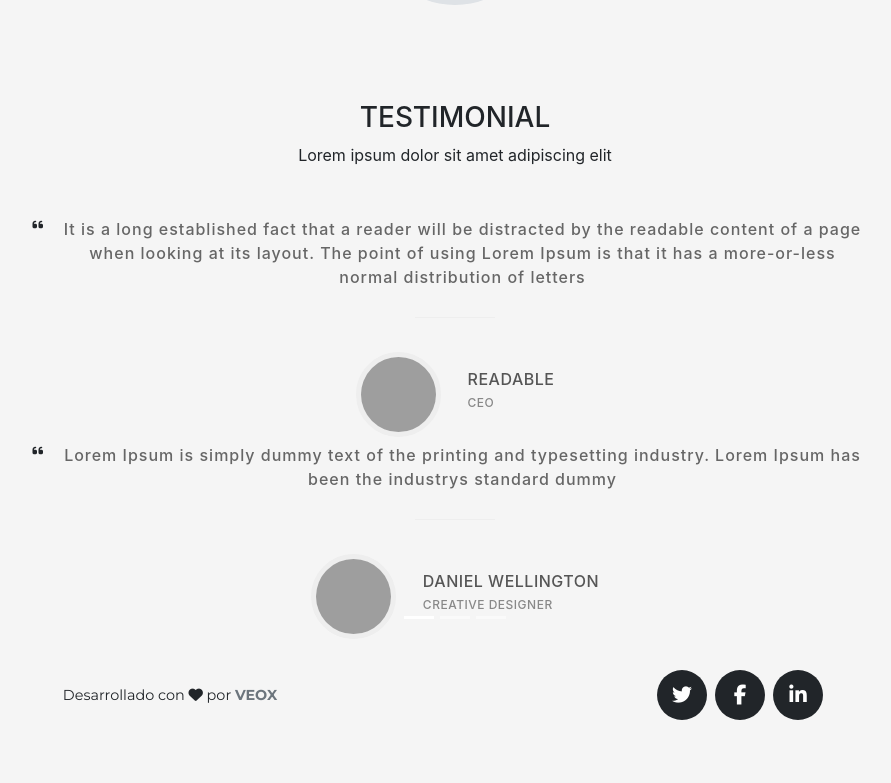
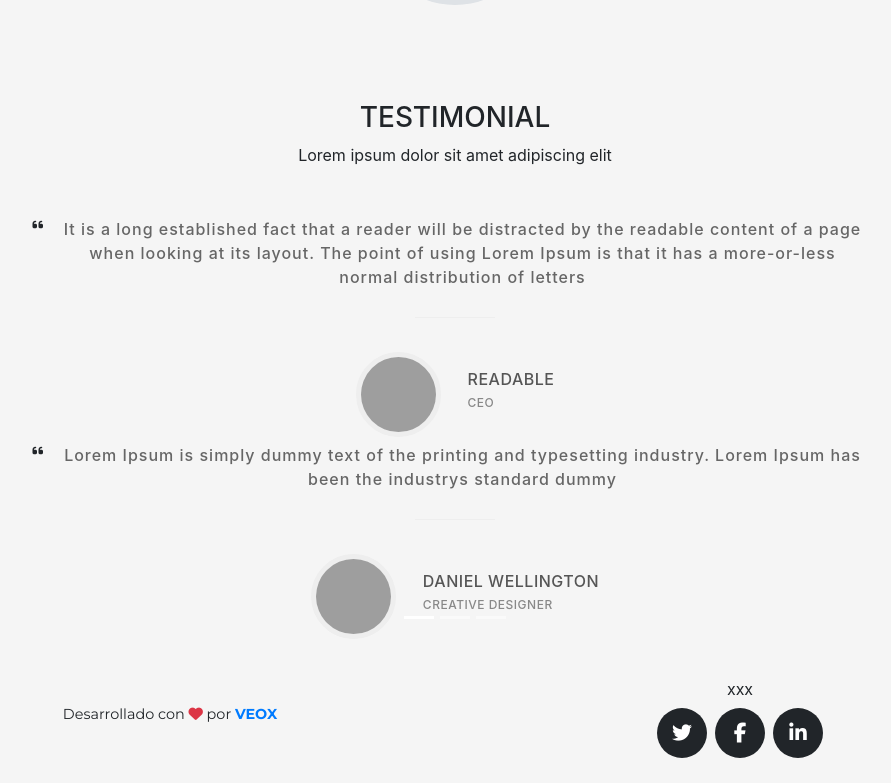
Before and after one commit to christiancazu/enrique_web, a Nuxt app: page / in a window 1280 px wide. Shown: the part 3428-4211 px from the top of the page, without its empty margins (185-1076 px from the left). Before the commit the page ends 4173 px from the top, so only its background shows below. Built offline with nearby package versions, Linux system fonts and the light colour scheme; grey boxes are pictures that could not be loaded.

Commit message:
removed styles

```diff
--- a/assets/css/variables.scss
+++ b/assets/css/variables.scss
@@ -1,13 +1,6 @@
 @import url('https://fonts.googleapis.com/css?family=Montserrat:400,500,600,700&display=swap');
 $font-family-base: 'Montserrat', sans-serif;
 $enable-responsive-font-sizes: true;
-
-$theme-colors: (
-  "red": #900
-);
-$colors: (
-  "red": #900
-);
 
 $white: #fff !default;
 $gray-100: #f8f9fa !default;
--- a/components/TheFooter.vue
+++ b/components/TheFooter.vue
@@ -6,18 +6,19 @@
           <span class="copyright">
             Desarrollado con
             <i
-              class="fa fa-heart text-red"
+              class="fa fa-heart text-danger"
               aria-hidden="true"
             ></i> por
             <span class="font-weight-bold">
               <NuxtLink
-                class="btn-flat-secondary text-secondary"
+                class="btn-flat-secondary text-red"
                 :to="'/'"
               >VEOX</NuxtLink>
             </span>
           </span>
         </div>
         <div class="col-md-6">
+          <button class="btn btn-xxx">xxx</button>
           <ul class="list-inline social-buttons">
             <li class="list-inline-item">
               <a href="#">
```
